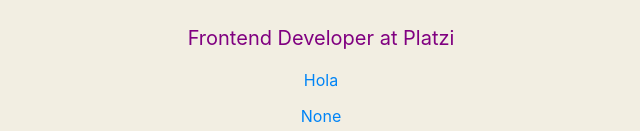
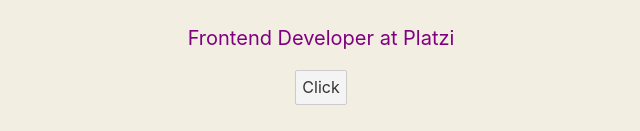
Before and after one commit to NeoTRAN001/CursoSveltePlatzi, a Svelte app: page / in a window 1280 px wide. Shown: the part 161-292 px from the top of the page, without its empty margins (319-959 px from the left). Built offline with nearby package versions, Linux system fonts and the light colour scheme.

Commit message:
Reactive Property

```diff
--- a/src/components/About.svelte
+++ b/src/components/About.svelte
@@ -1,9 +1,15 @@
 <script>
     let someText = `Frontend Developer at Platzi`;
+    let count = 0;
+
+    function handleClick() {
+        count += 1;
+    }
 </script>
 
 <main>
     <p>{someText}</p>
+    <button on:click="{handleClick}">Click { count === 0 ? '' : count }</button>
 </main>
 
 <style>
```
